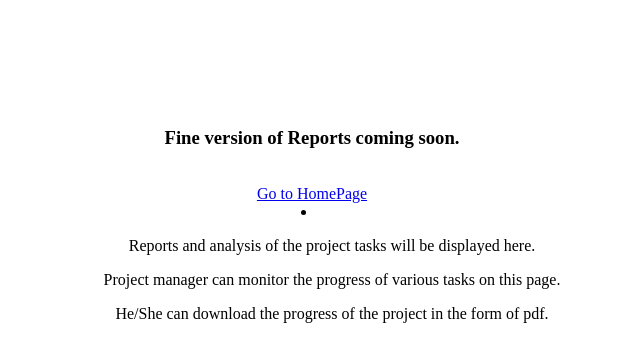
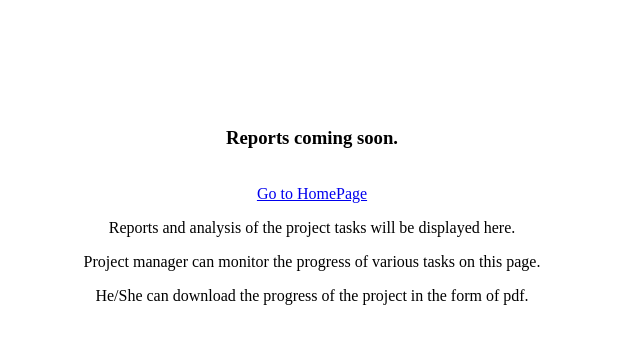
Before and after one commit to nevilparmar11/Project-Management-System, a plain HTML site: page version1/views/reports/report.html in a window 1280 px wide. Shown: the whole page, without its empty margins (328-968 px from the left). Drawn offline with Linux system fonts and the light colour scheme; a script that the page names is missing.

Commit message:
reports page improved

```diff
--- a/version1/views/reports/report.html
+++ b/version1/views/reports/report.html
@@ -44,23 +44,21 @@
         <div style="height: 100px;"></div>
         <center>
             <h3>
-                Fine version of Reports coming soon.
+                Reports coming soon.
             </h3>
             <br>
             <a href="../boards/dashboard.html"> Go to HomePage </a>
             <br>
-            <li>
-                <ul>
-                    Reports and analysis of the project tasks will be displayed here.
-                </ul>
-                <ul>
-                    Project manager can monitor the progress of various tasks on this page.
-                </ul>
+            <p>
+                Reports and analysis of the project tasks will be displayed here.
+            </p>
+            <p>
+                Project manager can monitor the progress of various tasks on this page.
+            </p>
 
-                <ul>
-                    He/She can download the progress of the project in the form of pdf.
-                </ul>
-            </li>
+            <p>
+                He/She can download the progress of the project in the form of pdf.
+            </p>
             <br><br>
             <div id="chartContainer" style="height: 300px; width: 100%;"></div>
         </center>
```
Also changed, not shown: version1/index.html (+2 -1 lines).
